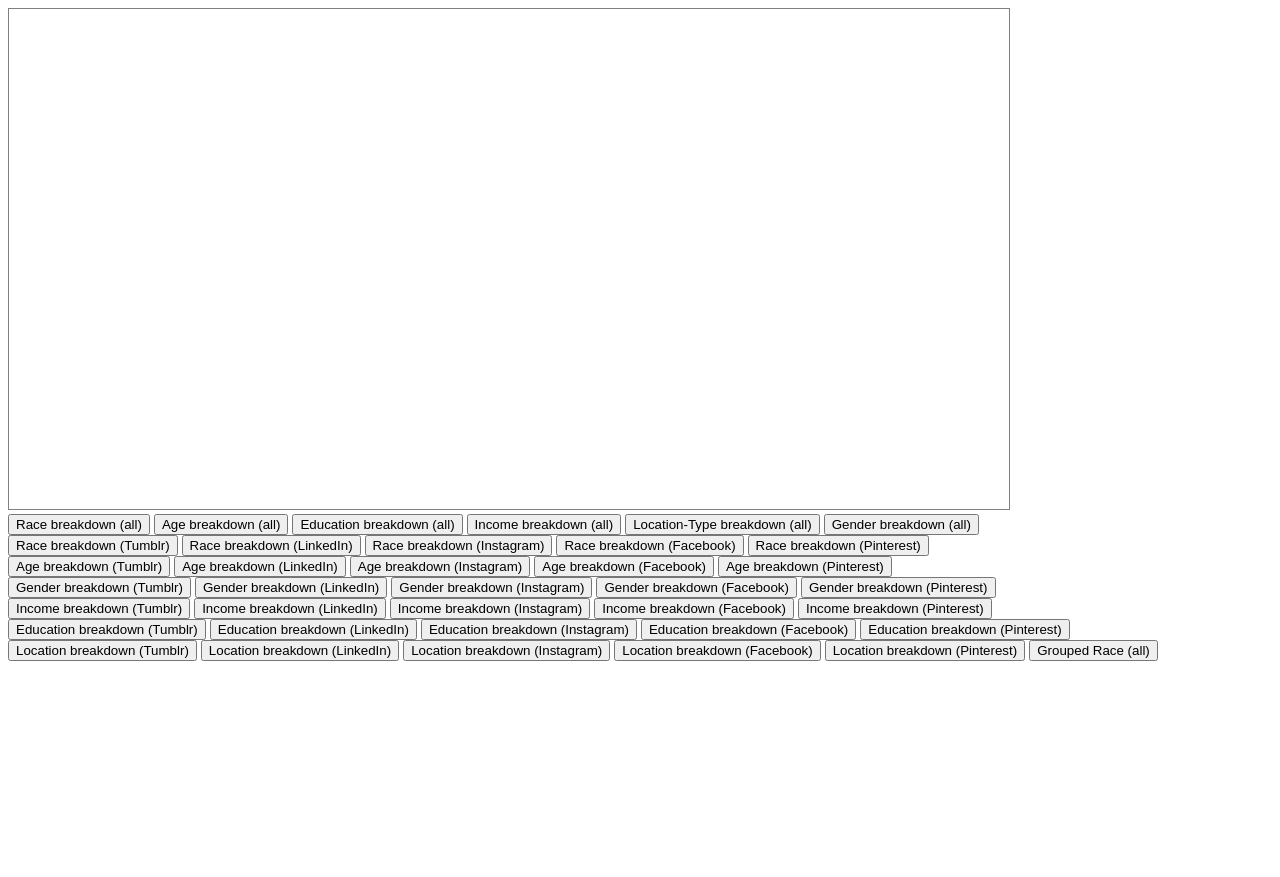
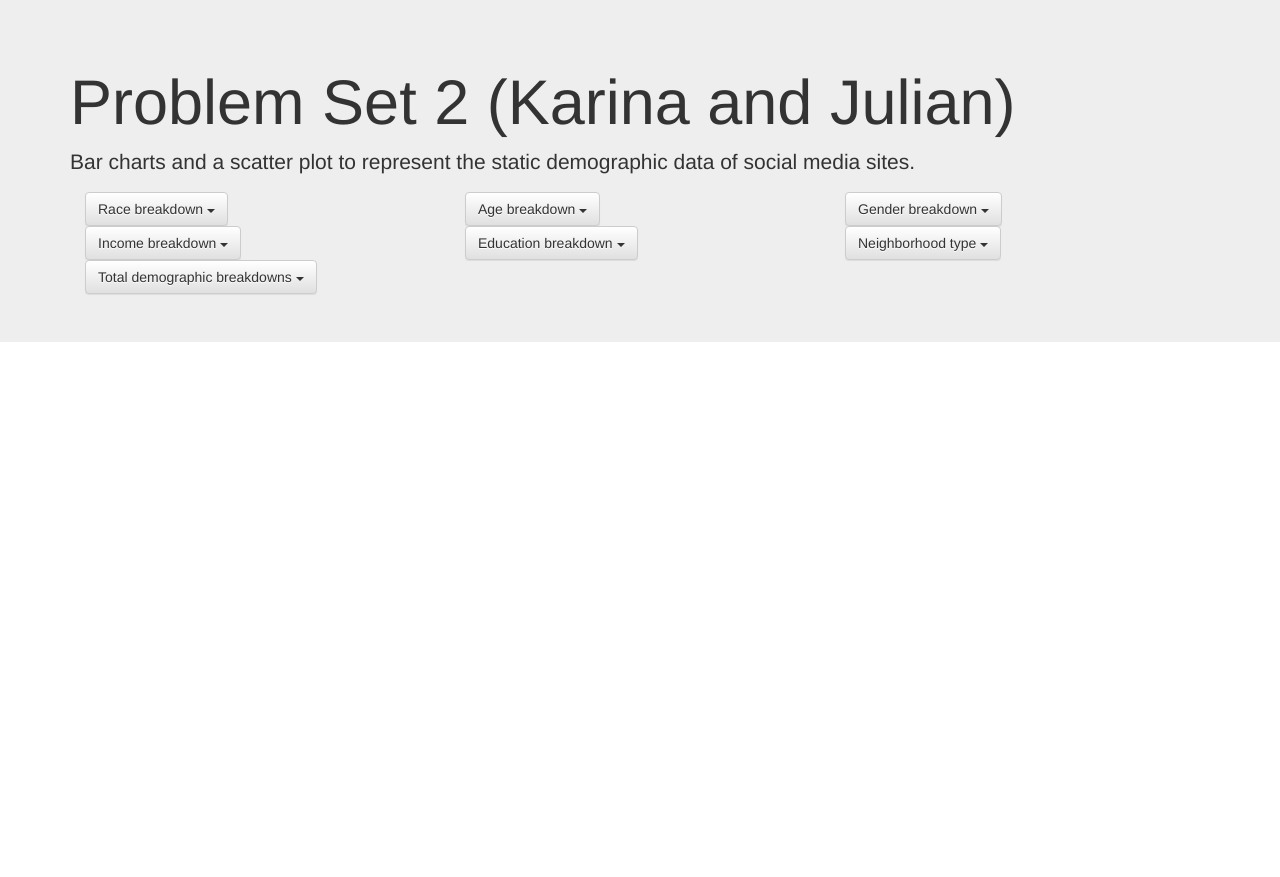
Before and after one commit to karinachan/datavizp2, a plain HTML site: page index.html in a window 1280 px wide. Before the commit the page ends 800 px from the top, so only its background shows below. Drawn offline with nearby package versions, Linux system fonts and the light colour scheme.

Commit message:
added some styling

```diff
--- a/index.html
+++ b/index.html
@@ -1,126 +1,154 @@
-
 <!DOCTYPE html>
 <html>
-
   <head>
-
     <meta charset="utf-8">
     <title>Social Media Viz Demo</title>
-
     <!-- load D3 library -->
-
     <script src="https://cdnjs.cloudflare.com/ajax/libs/d3/3.5.6/d3.min.js" charset="utf-8"></script>
-
+    <!-- Latest compiled and minified CSS -->
+    <link rel="stylesheet" href="https://maxcdn.bootstrapcdn.com/bootstrap/3.3.5/css/bootstrap.min.css">
+    <!-- Optional theme -->
+    <link rel="stylesheet" href="https://maxcdn.bootstrapcdn.com/bootstrap/3.3.5/css/bootstrap-theme.min.css">
+    <script src="https://code.jquery.com/jquery-2.1.4.min.js"></script>
+    <!-- Latest compiled and minified JavaScript -->
+    <script src="https://maxcdn.bootstrapcdn.com/bootstrap/3.3.5/js/bootstrap.min.js"></script>
     <style>
-
-div.tooltip {
-  position: absolute;
-  text-align: center;
-  width: 60px;
-  height: 28px;
-  padding: 2px;
-  font: 12px sans-serif;
-  background: lightsteelblue;
-  border: 0px;
-  border-radius: 8px;
-
-}
-
-
     text {
     font-family: sans-serif;
     }
-
     .bar {
     stroke: white;
     stroke-width: 2px;
     fill: blue;
     }
-
     .value {
     font-weight: bold;
     font-size: 16px;
     fill: blue;
     }
-
     .label {
     font-size: 20px;
     }
-
     .title {
     font-weight: bold;
     font-size: 20px;
     fill: black;
     }
-
-
     </style>
-
   </head>
-
   <body>
-
-    <svg id="viz" height="500" width="1000" style="border: 1px solid grey;">
-    </svg>
-
-    <div>
-      <button id="bar_race_all">Race breakdown (all)</button>
-      <button id="bar_age_all">Age breakdown (all)</button>
-         <button id="bar_edu_all">Education breakdown (all)</button>
-            <button id="bar_income_all">Income breakdown (all)</button>
-               <button id="bar_loc_all">Location-Type breakdown (all)</button>
-    <button id="scatter_start">Gender breakdown (all)</button>
-<br>
-       <button id="bar_race_tumblr">Race breakdown (Tumblr)</button>
-          <button id="bar_race_linked">Race breakdown (LinkedIn)</button>
-             <button id="bar_race_insta">Race breakdown (Instagram)</button>
-                <button id="bar_race_fb">Race breakdown (Facebook)</button>
-                      <button id="bar_race_pin">Race breakdown (Pinterest)</button>
-<br>
-
-                         <button id="bar_age_tumblr">Age breakdown (Tumblr)</button>
-          <button id="bar_age_linked">Age breakdown (LinkedIn)</button>
-             <button id="bar_age_insta">Age breakdown (Instagram)</button>
-                <button id="bar_age_fb">Age breakdown (Facebook)</button>
-                      <button id="bar_age_pin">Age breakdown (Pinterest)</button>
-<br>
-                      <button id="bar_gender_tumblr">Gender breakdown (Tumblr)</button>
-          <button id="bar_gender_linked">Gender breakdown (LinkedIn)</button>
-             <button id="bar_gender_insta">Gender breakdown (Instagram)</button>
-                <button id="bar_gender_fb">Gender breakdown (Facebook)</button>
-                      <button id="bar_gender_pin">Gender breakdown (Pinterest)</button>
-<br>
-
-                        <button id="bar_income_tumblr">Income breakdown (Tumblr)</button>
-          <button id="bar_income_linked">Income breakdown (LinkedIn)</button>
-             <button id="bar_income_insta">Income breakdown (Instagram)</button>
-                <button id="bar_income_fb">Income breakdown (Facebook)</button>
-                      <button id="bar_income_pin">Income breakdown (Pinterest)</button>
-<br>
-                      <button id="bar_education_tumblr">Education breakdown (Tumblr)</button>
-          <button id="bar_education_linked">Education breakdown (LinkedIn)</button>
-             <button id="bar_education_insta">Education breakdown (Instagram)</button>
-                <button id="bar_education_fb">Education breakdown (Facebook)</button>
-                      <button id="bar_education_pin">Education breakdown (Pinterest)</button>
-<br>
-                      <button id="bar_location_tumblr">Location breakdown (Tumblr)</button>
-          <button id="bar_location_linked">Location breakdown (LinkedIn)</button>
-             <button id="bar_location_insta">Location breakdown (Instagram)</button>
-                <button id="bar_location_fb">Location breakdown (Facebook)</button>
-                      <button id="bar_location_pin">Location breakdown (Pinterest)</button>
-                      <button id="grouped_race_all">Grouped Race (all)</button>
-
-    </div>
 
 
 
+    <div class="jumbotron">
+      <div class="container">
+      <h1>Problem Set 2 (Karina and Julian)</h1>
+      <p>Bar charts and a scatter plot to represent the static demographic data of social media sites.</p>
+      <div class="dropdown col-md-4">
+        <button class="btn btn-default dropdown-toggle" type="button" id="dropdownMenu1" data-toggle="dropdown" aria-haspopup="true" aria-expanded="true">
+        Race breakdown
+        <span class="caret"></span>
+        </button>
+        <ul class="dropdown-menu" aria-labelledby="dropdownMenu1">
+          <li><a id="bar_race_tumblr" href="#bottom">Tumblr</a>
+          <li>     <a id="bar_race_linked" href="#bottom">LinkedIn</a>
+          <li>      <a id="bar_race_insta" href="#bottom">Instagram</a>
+          <li>        <a id="bar_race_fb" href="#bottom">Facebook</a>
+          <li>        <a id="bar_race_pin" href="#bottom">Pinterest</a>
+        </ul>
+      </div>
+      <div class="dropdown col-md-4">
+        <button class="btn btn-default dropdown-toggle" type="button" id="dropdownMenu1" data-toggle="dropdown" aria-haspopup="true" aria-expanded="true">
+        Age breakdown
+        <span class="caret"></span>
+        </button>
+        <ul class="dropdown-menu" aria-labelledby="dropdownMenu1">
+          <li><a id="bar_age_tumblr" href="#bottom">Tumblr</a>
+          <li>    <a id="bar_age_linked" href="#bottom">LinkedIn</a>
+          <li>     <a id="bar_age_insta" href="#bottom">Instagram</a>
+          <li>       <a id="bar_age_fb" href="#bottom">Facebook</a>
+          <li>          <a id="bar_age_pin" href="#bottom">Pinterest</a>
+        </ul>
+      </div>
+      <div class="dropdown col-md-4">
+        <button class="btn btn-default dropdown-toggle" type="button" id="dropdownMenu1" data-toggle="dropdown" aria-haspopup="true" aria-expanded="true">
+        Gender breakdown
+        <span class="caret"></span>
+        </button>
+        <ul class="dropdown-menu" aria-labelledby="dropdownMenu1">
+          <li>
+            <a id="bar_gender_tumblr" href="#bottom">Tumblr</a>
+            <li>  <a id="bar_gender_linked" href="#bottom">LinkedIn</a>
+            <li> <a id="bar_gender_insta" href="#bottom">Instagram</a>
+            <li> <a id="bar_gender_fb" href="#bottom">Facebook</a>
+            <li>   <a id="bar_gender_pin" href="#bottom">Pinterest</a>
+          </ul>
+        </div>
+        <div class="dropdown col-md-4">
+          <button class="btn btn-default dropdown-toggle" type="button" id="dropdownMenu1" data-toggle="dropdown" aria-haspopup="true" aria-expanded="true">
+          Income breakdown
+          <span class="caret"></span>
+          </button>
+          <ul class="dropdown-menu" aria-labelledby="dropdownMenu1">
+            <li><a id="bar_income_tumblr" href="#bottom">Tumblr</a>
+            <li>    <a id="bar_income_linked" href="#bottom">LinkedIn</a>
+            <li>      <a id="bar_income_insta" href="#bottom">Instagram</a>
+            <li>   <a id="bar_income_fb" href="#bottom">Facebook</a>
+            <li>             <a id="bar_income_pin" href="#bottom">Pinterest</a>
+          </ul>
+        </div>
+        <div class="dropdown col-md-4">
+          <button class="btn btn-default dropdown-toggle" type="button" id="dropdownMenu1" data-toggle="dropdown" aria-haspopup="true" aria-expanded="true">
+          Education breakdown
+          <span class="caret"></span>
+          </button>
+          <ul class="dropdown-menu" aria-labelledby="dropdownMenu1">
+            <li><a id="bar_education_tumblr" href="#bottom">Tumblr</a>
+            <li>    <a id="bar_education_linked" href="#bottom">LinkedIn</a>
+            <li>  <a id="bar_education_insta" href="#bottom">Instagram</a>
+            <li> <a id="bar_education_fb" href="#bottom">Facebook</a>
+            <li>      <a id="bar_education_pin" href="#bottom">Pinterest</a>
+          </ul>
+        </div>
+
+        <div class="dropdown col-md-4">
+          <button class="btn btn-default dropdown-toggle" type="button" id="dropdownMenu1" data-toggle="dropdown" aria-haspopup="true" aria-expanded="true">
+          Neighborhood type
+          <span class="caret"></span>
+          </button>
+          <ul class="dropdown-menu" aria-labelledby="dropdownMenu1">
+            <li>    <a id="bar_location_tumblr" href="#bottom">Tumblr</a>
+            <li>   <a id="bar_location_linked" href="#bottom">LinkedIn</a>
+            <li>  <a id="bar_location_insta" href="#bottom">Instagram</a>
+            <li>    <a id="bar_location_fb" href="#bottom">Facebook</a>
+            <li>        <a id="bar_location_pin" href="#bottom">Pinterest</a>
+
+          </ul>
+        </div>
+        <div class="dropdown col-md-2">
+          <button class="btn btn-default dropdown-toggle" type="button" id="dropdownMenu1" data-toggle="dropdown" aria-haspopup="true" aria-expanded="true">
+          Total demographic breakdowns
+          <span class="caret"></span>
+          </button>
+          <ul class="dropdown-menu" aria-labelledby="dropdownMenu1">
+            <li> <a id="bar_race_all" href="#bottom">Race breakdown</a>
+            <li>   <a id="bar_age_all" href="#bottom">Age breakdown</a>
+            <li>    <a id="bar_edu_all" href="#bottom">Education breakdown</a>
+            <li>      <a id="bar_income_all" href="#bottom">Income breakdown</a>
+            <li>        <a id="bar_loc_all" href="#bottom">Location-Type breakdown</a>
+            <li>   <a id="scatter_start" href="#bottom">Gender breakdown</a>
+            <li>  <a id="grouped_race_all" href="#bottom">Race breakdown (grouped)</a>
+          </ul>
+        </div>
+        </div>
+    </div>
+    <div class="container">
+    <svg id="viz" height="500" width="1000" style="border: 1px white;">
+      <div id="bottom"></div>
+    </svg>
+  </div>
     <script>
-
-
-
     window.addEventListener("load",run);
-
-
     /*
     * Demo: social media 2013-2014 data
     *
@@ -129,304 +157,172 @@ window.addEventListener("load",run);
     * Using D3
     *
     */
-
-
     function run () {
     //for type 2
     var vis = d3.select("#viz");
-
     grouped_race_all.addEventListener("click",function(){
-
     d3.selectAll("svg > *").remove();
     groupedBar("race","all");
     })
     bar_gender_pin.addEventListener("click",function(){
-
     d3.selectAll("svg > *").remove();
     updateBarView("gender2","Pinterest");
     });
-
-
     bar_gender_fb.addEventListener("click",function(){
-
     d3.selectAll("svg > *").remove();
     updateBarView("gender2","Facebook");
     });
-
     bar_gender_insta.addEventListener("click",function(){
-
     d3.selectAll("svg > *").remove();
     updateBarView("gender2","Instagram");
     });
-
     bar_gender_tumblr.addEventListener("click",function(){
-
     d3.selectAll("svg > *").remove();
     updateBarView("gender2","Tumblr");
     });
-
     bar_gender_linked.addEventListener("click",function(){
-
     d3.selectAll("svg > *").remove();
     updateBarView("gender2","LinkedIn");
     });
-
-
     bar_location_pin.addEventListener("click",function(){
-
     d3.selectAll("svg > *").remove();
     updateBarView("location-type","Pinterest");
     });
-
     bar_location_fb.addEventListener("click",function(){
-
     d3.selectAll("svg > *").remove();
     updateBarView("location-type","Facebook");
     });
-
-
     bar_location_insta.addEventListener("click",function(){
-
     d3.selectAll("svg > *").remove();
     updateBarView("location-type","Instagram");
     });
-
     bar_location_tumblr.addEventListener("click",function(){
-
     d3.selectAll("svg > *").remove();
     updateBarView("location-type","Tumblr");
     });
-
     bar_location_linked.addEventListener("click",function(){
-
     d3.selectAll("svg > *").remove();
     updateBarView("location-type","LinkedIn");
     });
-
-
-
-
     bar_education_fb.addEventListener("click",function(){
-
     d3.selectAll("svg > *").remove();
     updateBarView("education","Facebook");
     });
-
-
-
     bar_education_tumblr.addEventListener("click",function(){
-
     d3.selectAll("svg > *").remove();
     updateBarView("education","Tumblr");
     });
-
-
     bar_education_pin.addEventListener("click",function(){
-
     d3.selectAll("svg > *").remove();
     updateBarView("education","Pinterest");
     });
-
-
     bar_education_linked.addEventListener("click",function(){
-
     d3.selectAll("svg > *").remove();
     updateBarView("education","LinkedIn");
     });
-
-
     bar_education_insta.addEventListener("click",function(){
-
     d3.selectAll("svg > *").remove();
     updateBarView("education","Instagram");
     });
-
-
-
-
-
-
-
     bar_income_fb.addEventListener("click",function(){
-
     d3.selectAll("svg > *").remove();
     updateBarView("income","Facebook");
     });
-
     bar_income_insta.addEventListener("click",function(){
-
     d3.selectAll("svg > *").remove();
     updateBarView("income","Instagram");
     });
-
     bar_income_pin.addEventListener("click",function(){
-
     d3.selectAll("svg > *").remove();
     updateBarView("income","Pinterest");
     });
-
     bar_income_linked.addEventListener("click",function(){
-
     d3.selectAll("svg > *").remove();
     updateBarView("income","LinkedIn");
     });
-
     bar_income_tumblr.addEventListener("click",function(){
-
     d3.selectAll("svg > *").remove();
     updateBarView("income","Tumblr");
     });
-
     bar_income_all.addEventListener("click",function(){
-
     d3.selectAll("svg > *").remove();
     updateStackBarView("income","all",4);
     });
-
-
-
     bar_edu_all.addEventListener("click",function(){
-
     d3.selectAll("svg > *").remove();
     updateStackBarView("education","all",3);
     });
-
     bar_loc_all.addEventListener("click",function(){
-
     d3.selectAll("svg > *").remove();
     updateStackBarView("location-type","all",3);
     });
-
-
     bar_age_all.addEventListener("click",function(){
-
     d3.selectAll("svg > *").remove();
     updateStackBarView("age","all",4);
     });
-
     bar_age_pin.addEventListener("click",function(){
-
     d3.selectAll("svg > *").remove();
     updateBarView("age","Pinterest");
     });
-
-
     bar_age_fb.addEventListener("click",function(){
-
     d3.selectAll("svg > *").remove();
     updateBarView("age","Facebook");
     });
-
-
     bar_age_insta.addEventListener("click",function(){
-
     d3.selectAll("svg > *").remove();
     updateBarView("age","Instagram");
     });
-
-
-
     bar_age_linked.addEventListener("click",function(){
-
     d3.selectAll("svg > *").remove();
     updateBarView("age","LinkedIn");
     });
-
-
-
     bar_age_tumblr.addEventListener("click",function(){
-
     d3.selectAll("svg > *").remove();
     updateBarView("age","Tumblr");
     });
-
-
-
-
-
-
-
-
-
-
-
-
-
-
-
-
-
-
-
-
-
-
-
     bar_race_tumblr.addEventListener("click",function() {
     //Draw the Rectangle
 
     d3.selectAll("svg > *").remove();
     updateBarView("race","Tumblr"); });
-
-
     bar_race_fb.addEventListener("click",function() {
     //Draw the Rectangle
 
     d3.selectAll("svg > *").remove();
     updateBarView("race","Facebook"); });
-
     bar_race_pin.addEventListener("click",function() {
     //Draw the Rectangle
 
     d3.selectAll("svg > *").remove();
     updateBarView("race","Pinterest"); });
-
     bar_race_insta.addEventListener("click",function() {
     //Draw the Rectangle
 
     d3.selectAll("svg > *").remove();
     updateBarView("race","Instagram"); });
-
     bar_race_linked.addEventListener("click",function() {
     //Draw the Rectangle
 
     d3.selectAll("svg > *").remove();
     updateBarView("race","LinkedIn"); });
-
-
-
     bar_race_all.addEventListener("click",function() {
     //Draw the Rectangle
 
     d3.selectAll("svg > *").remove();
     updateStackBarView("race","all",3); });
-
-
-
-
-
     scatter_start.addEventListener("click",function(){
     //Draw the Rectangle
 
     d3.selectAll("svg > *").remove();
     updateScatterView()});
-
-
-
     }
-
-
-
     /* From
     http://www.pewinternet.org/files/2015/01/PI_SocialMediaUpdate20144.pdf
     */
-
-
     function getDataRows (category, site) {
     var data = [
 
     //{ site:"Tumblr", category:"race", "White Non-Hispanic":9,"Black Non-Hispanic": 15,"Hispanic": 15},
-
     { site:"Tumblr", category:"race", group:"White, Non-Hispanic", value:9},
     { site:"Tumblr", category:"race", group:"Black, Non-Hispanic", value:15},
     { site:"Tumblr", category:"race", group:"Hispanic", value:15},
@@ -445,7 +341,6 @@ function getDataRows (category, site) {
     //transplanting this together
     { site:"Tumblr", category:"gender2", group:"male", value:10},
     {site:"Tumblr", category:"gender2", group:"female",value: 11},
-
     { site:"Pinterest", category:"gender2", group:"male", value:16},
     {site:"Pinterest", category:"gender2", group:"female",value: 44},
     { site:"Instagram", category:"gender2", group:"male", value:24},
@@ -454,14 +349,11 @@ function getDataRows (category, site) {
     {site:"Facebook", category:"gender2", group:"female",value: 77},
     { site:"LinkedIn", category:"gender2", group:"male", value:26},
     {site:"LinkedIn", category:"gender2", group:"female",value: 25},
-
-
     { site:"Tumblr", category:"gender", maleValue:10, femaleValue:11},
     { site:"Pinterest", category:"gender", maleValue:16, femaleValue: 44},
     { site:"LinkedIn", category:"gender", maleValue:26, femaleValue: 25},
     { site:"Facebook", category:"gender", maleValue:66, femaleValue: 77},
     { site:"Instagram", category:"gender", maleValue:24, femaleValue: 31},
-
     { site: "Tumblr", category:"age", group:"18-29", value:20},
     { site: "Tumblr", category:"age", group:"30-49", value:11},
     { site: "Tumblr", category:"age", group:"50-64", value:5},
@@ -535,21 +427,16 @@ function getDataRows (category, site) {
     { site:"Instagram", category:"location-type", group:"Urban", value:32},
     { site:"Instagram", category:"location-type", group:"Suburban", value:28},
     { site:"Instagram", category:"location-type", group:"Rural", value:18}
-
     ];
-
     return data.filter(function(row) {
     if (site==="all"){
     return (row.category===category) ; } else {
     return (row.category===category && row.site===site);
     }
-
     });
     }
-
     </script>
     <script src="bar.js"></script>
     <script src="scatter.js"></script>
   </body>
-
 </html>
```
Lines whose indentation alone changed are shown as unchanged.
